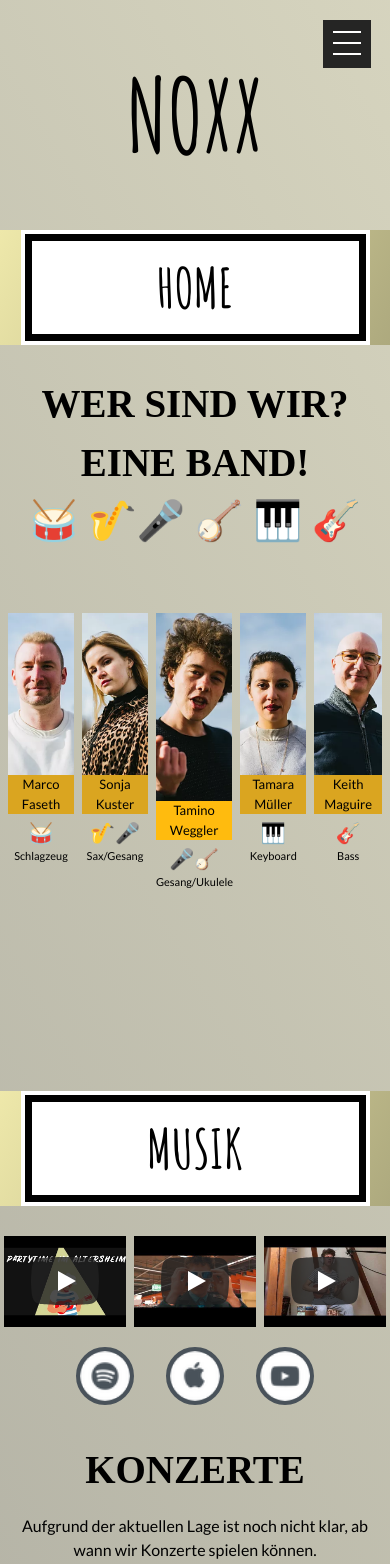
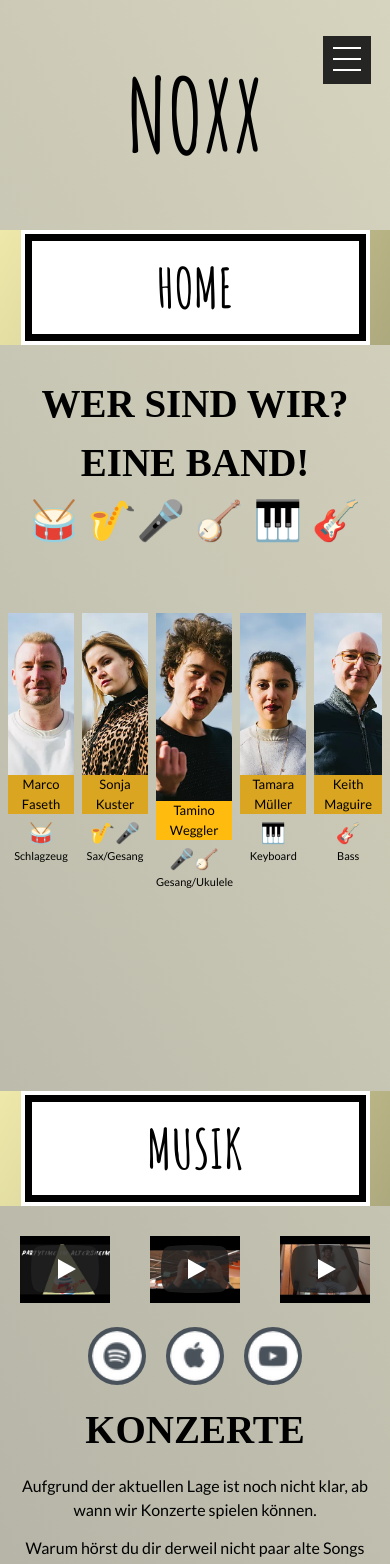
Before and after one commit to weeebr/noxx, a React (Create React App) app: page / in a window 390 px wide. Shown: the top 1564 px of the page. Built offline with nearby package versions, Linux system fonts and the light colour scheme; a web font is replaced by a local one.

Commit message:
fix styles of mobile menu popup, improve styles overall

```diff
--- a/src/page-components/Hamburger.js
+++ b/src/page-components/Hamburger.js
@@ -14,9 +14,8 @@ const StyledHamburger = styled.div`
   cursor: pointer;
   background: rgb(37, 37, 36);
   position: fixed;
-  top: 0;
+  top: 36px;
   right: 5%;
-  margin-top: 5%;
   transition: all 0.6s ease, top 0.3s ease;
 
   &:hover {
@@ -42,12 +41,7 @@ const StyledHamburger = styled.div`
 
   &.open {
     position: fixed;
-    top: 176px;
     margin-left: 48px;
-
-    @media (max-width: 960px) {
-      top: 244px;
-    }
 
     ${breakpoint(device.phone)} {
       margin-top: 0;
--- a/src/page-components/Navigation.js
+++ b/src/page-components/Navigation.js
@@ -98,16 +98,14 @@ const StyledNavigation = styled.aside`
 
     nav.mobile {
       position: fixed;
-      top: 176px;
       opacity: 1;
-      height: 100vh;
+      height: 1500px;
       background: white;
       box-shadow: none;
       z-index: 11;
-
-      ${breakpoint(device.phone)} {
-        width: 277px;
-      }
+      top: 90px;
+      right: 5%;
+      width: 300px;
 
       a {
         opacity: 1;
@@ -116,10 +114,6 @@ const StyledNavigation = styled.aside`
         &:last-child {
           border-bottom: 1px solid #d0d0d0;
         }
-      }
-
-      @media (max-width: 960px) {
-        top: 244px;
       }
     }
   }
--- a/src/pages/Downloads.js
+++ b/src/pages/Downloads.js
@@ -32,7 +32,10 @@ const DownloadsWrapper = styled.div`
   }
 
   h3 {
+    font-size: 39px;
     text-align: center;
+    line-height: 40px;
+    margin: 16px 0 14px 0;
   }
 
   a {
--- a/src/pages/Kontakt.js
+++ b/src/pages/Kontakt.js
@@ -7,16 +7,17 @@ import { breakpoint } from "./../theme/index";
 
 export const IconsWrapper = styled.div`
   display: flex;
-  justify-content: space-around;
+  justify-content: center;
   width: 310px;
   margin: 0 auto;
-  padding: 20px;
+  transform: translateX(10px);
 
   a img {
     background: #49525a;
     border-radius: 50%;
     border: 4px solid #49525a;
     width: 58px;
+    margin-right: 20px;
 
     &:hover {
       background: #282936;
@@ -79,6 +80,7 @@ const Kontakt = () => {
       <br />
       <br />
       <h3>Social Media</h3>
+      <p>Du willst regelmässiger informiert werden? Dann folge uns hier:</p>
       <IconsWrapper>
         <a href="https://www.instagram.com/noxx_musik/">
           <img src={icons.instagram} alt="NOXX auf Instagram" />
--- a/src/pages/Musik.js
+++ b/src/pages/Musik.js
@@ -11,7 +11,7 @@ const YoutubeWrapper = styled.div`
   display: flex;
 
   & > div {
-    padding: 0 4px;
+    padding: 0 20px;
   }
 `;
 
@@ -37,6 +37,7 @@ const Musik = ({ openVideo }) => {
           title="cV3NnsfpA1Q"
         />
       </YoutubeWrapper>
+      <br />
       <IconsWrapper>
         <a href="https://open.spotify.com/artist/70VQtiINNxQ15JdP2NDaZP">
           <img src={icons.spotify} alt="NOXX auf Spotify" />
```
